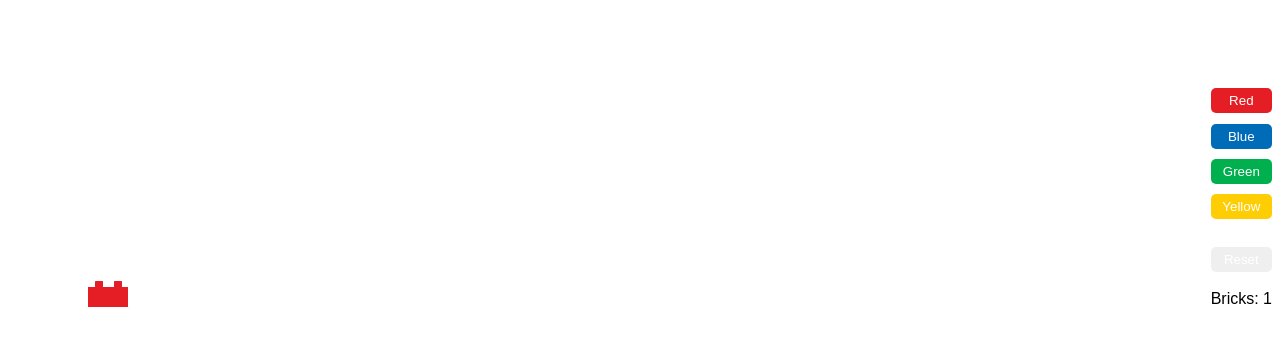
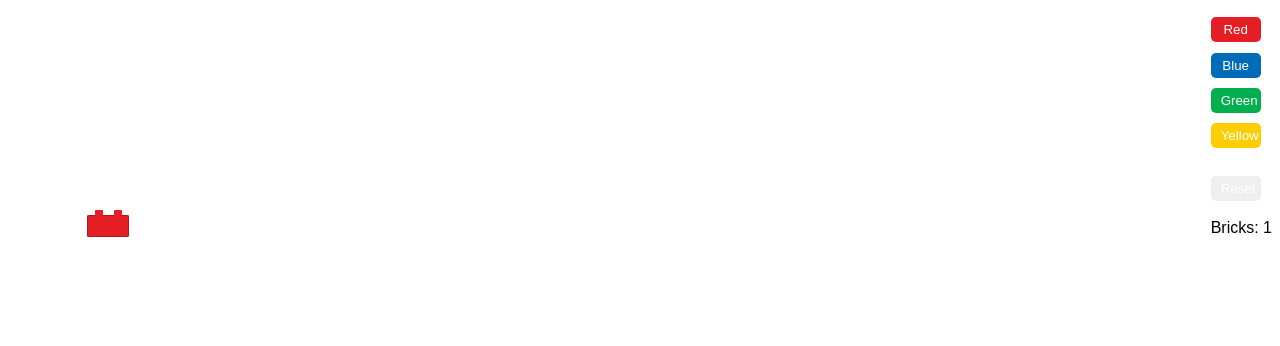
Before and after one commit to cristina-leon/lego-tower, a plain HTML site: page index.html in a window 1280 px wide. Both pictures are taken after a click on the button "Red". Drawn offline with nearby package versions, Linux system fonts and the light colour scheme.

Commit message:
Update index.html

```diff
--- a/index.html
+++ b/index.html
@@ -7,18 +7,18 @@
 			display: flex;
 			flex-direction: column-reverse;
 			align-items: center;
-			height: 300px;
+			overflow-y: scroll;
 			width: 200px;
 		}
 
 		.block {
 			height: 20px;
 			width: 40px;
-			background-color: gray;
+			background-color: #E51E26;
 			flex-shrink: 0;
 			position: relative;
 			border-radius: 5%;
-			border: 0.5px solid white;
+			border: 0.5px solid rgba(0, 0, 0, 0.25);
 		}
 
 		.block::before,
@@ -52,16 +52,10 @@
 			border: none;
 			border-radius: 5px;
 			cursor: pointer;
+			width: 50px;
 		}
 
-		.button:disabled {
-			background-color: light-gray;
-			cursor: default;
-		}
 
-		.block.green {
-			border-color: #006F45;
-		}
 	</style>
 </head>
 <body>
@@ -69,15 +63,17 @@
 		<div class="container"></div>
 		<div class="button-container" style="display: flex; flex-direction: column; justify-content: flex-start; align-self: flex-end;">
 			<button id="add-red-block-button" class="button" style="background-color:#E51E26">Red</button>
-			<button id="add-blue-block-button" class="button" style="background-color:#006CB7">  Blue</button>
-			<button id="add-green-block-button" class="button" style="background-color:#00AF4D">  Green</button>
-			<button id="add-yellow-block-button" class="button" style="background-color:#FFCD03">  Yellow</button>
+			<button id="add-blue-block-button" class="button" style="background-color:#006CB7">Blue</button>
+			<button id="add-green-block-button" class="button" style="background-color:#00AF4D">Green</button>
+			<button id="add-yellow-block-button" class="button" style="background-color:#FFCD03">Yellow</button>
 			<br>
 			<button id="reset-button" class="button">Reset</button>
 			<br>
 			<span id="brick-count" style="font-family: Arial;">Bricks: 0</span>
 		</div>
 	</div>
+
+	<script src="https://cdnjs.cloudflare.com/ajax/libs/jquery/3.3.1/jquery.min.js"></script>
 	<script>
 		const audio = new Audio('click.mp3');
 		const container = document.querySelector('.container');
@@ -85,42 +81,39 @@
 		const blueButton = document.querySelector('#add-blue-block-button');
 		const greenButton = document.querySelector('#add-green-block-button');
 		const yellowButton = document.querySelector('#add-yellow-block-button');
-		const buttons = document.querySelectorAll('.button');
 		const resetButton = document.querySelector('#reset-button');
 
-		buttons.forEach(button => {
-			button.addEventListener('click', () => {
-				audio.play();
-			});
-			button.addEventListener('mousedown', () => {
-				button.style.transform = 'translate(0px, 1px)';
-			});
-			button.addEventListener('mouseup', () => {
-				button.style.transform = 'translate(0px, -1px)';
-			});
+		redButton.addEventListener('click', () => {
+			audio.play();
+		});
+		redButton.addEventListener('mousedown', () => {
+			redButton.style.transform = 'translate(0px, 1px)';
+		});
+		redButton.addEventListener('mouseup', () => {
+			redButton.style.transform = 'translate(0px, -1px)';
 		});
 
 
 		redButton.addEventListener('click', () => {
-			addBlock('rgb(229, 30, 38)');
+			addBlock('#E51E26');
 		});
 
 		blueButton.addEventListener('click', () => {
-			addBlock('rgb(0, 108, 183)');
+			addBlock('#006CB7');
 		});
 
 		greenButton.addEventListener('click', () => {
-			addBlock('rgb(0, 175, 77)');
+			addBlock('#00AF4D');
 		});
 
 		yellowButton.addEventListener('click', () => {
-			addBlock('rgb(255, 205, 3)');
+			addBlock('#FFCD03');
 		});
 
 		resetButton.addEventListener('click', () => {
 			container.innerHTML = '';
 			const brickCount = document.querySelector('#brick-count');
-			brickCount.textContent = "Bricks: 0";
+			brickCount.textContent = 'Bricks: 0';
 		});
 
         function addBlock(color) {
@@ -130,7 +123,7 @@
             container.appendChild(block);
 
             const brickCount = document.querySelector('#brick-count');
-            brickCount.textContent = "Bricks: " + (parseInt(brickCount.textContent.split(" ")[1]) + 1);
+            brickCount.textContent = `Bricks: ${parseInt(brickCount.textContent.split(' ')[1]) + 1}`;
 		}
 	</script>
 </body>
```
